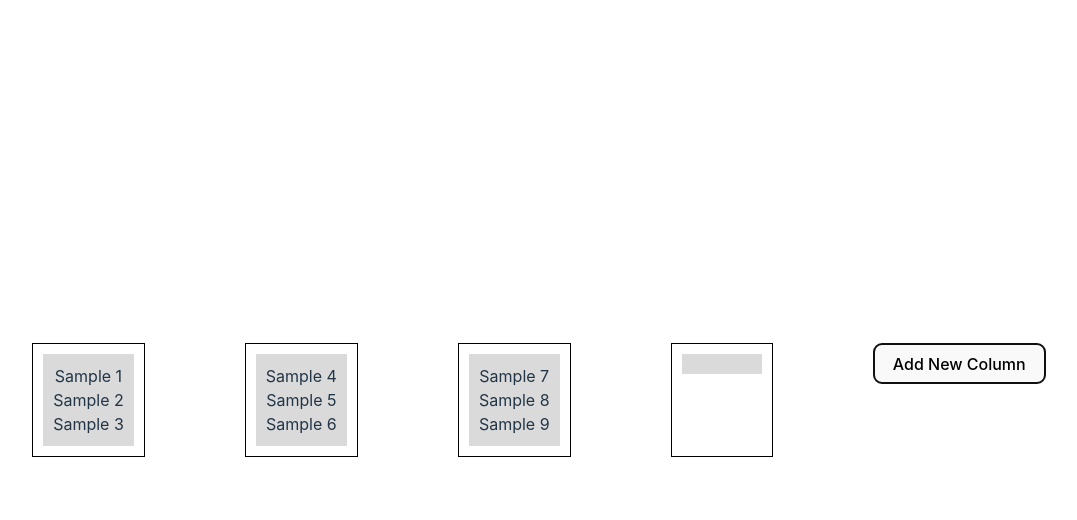
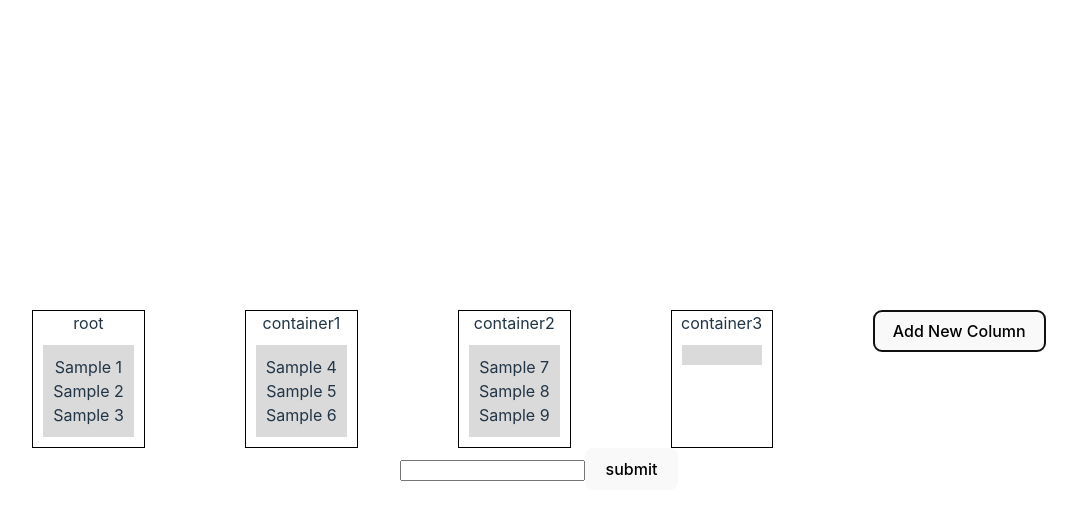
Before and after one commit to bibatjed/kanban, a React (Vite) app: page / in a window 1280 px wide. Both pictures are taken after a click on the button "Add New Column". Shown: the top 520 px of the page, without its empty margins (101-1178 px from the left). Built offline with nearby package versions, Linux system fonts and the light colour scheme.

Commit message:
Add column functionality(not yet final)

```diff
--- a/src/components/Board/index.tsx
+++ b/src/components/Board/index.tsx
@@ -12,16 +12,11 @@ import {
   useSensor,
   useSensors,
 } from "@dnd-kit/core";
-import {
-  arrayMove,
-  SortableContext,
-  sortableKeyboardCoordinates,
-  verticalListSortingStrategy,
-} from "@dnd-kit/sortable";
+import { arrayMove, sortableKeyboardCoordinates } from "@dnd-kit/sortable";
 
-import SortableItem from "./SortableItem";
 import { Item } from "./Item";
 import Container from "./Container";
+import TaskModal from "../TaskModal";
 
 type Items = Record<UniqueIdentifier, number[]>;
 
@@ -40,6 +35,12 @@ export default function Board() {
       coordinateGetter: sortableKeyboardCoordinates,
     })
   );
+
+  const [isModalOpen, setIsModalOpen] = useState(false);
+  const handleSubmit = (value: string) => {
+    setItems((prevItems) => ({ ...prevItems, [value]: [] }));
+    setIsModalOpen(false);
+  };
 
   return (
     <DndContext
@@ -60,17 +61,19 @@ export default function Board() {
                 border: "1px solid black",
               }}
             >
+              {key}
               <Container id={key} items={items} />
             </div>
           );
         })}
         <div>
-          <button> Add New Column</button>
+          <button onClick={() => setIsModalOpen(true)}> Add New Column</button>
         </div>
       </div>
       <DragOverlay>
         {activeId ? <Item id={activeId.toString()} /> : null}
       </DragOverlay>
+      {isModalOpen && <TaskModal submit={handleSubmit} />}
     </DndContext>
   );
 
--- /dev/null
+++ b/src/components/TaskModal/index.tsx
@@ -0,0 +1,18 @@
+import { ChangeEvent, useState } from "react";
+
+interface ITaskModal {
+  submit: (e: string) => void;
+}
+export default function TaskModal(props: ITaskModal) {
+  const [value, setValue] = useState("");
+  const onChange = (e: ChangeEvent<HTMLInputElement>) => {
+    setValue(e.target.value);
+  };
+  return (
+    <div>
+      <input value={value} onChange={onChange} />
+
+      <button onClick={() => props.submit(value)}>submit</button>
+    </div>
+  );
+}
```
